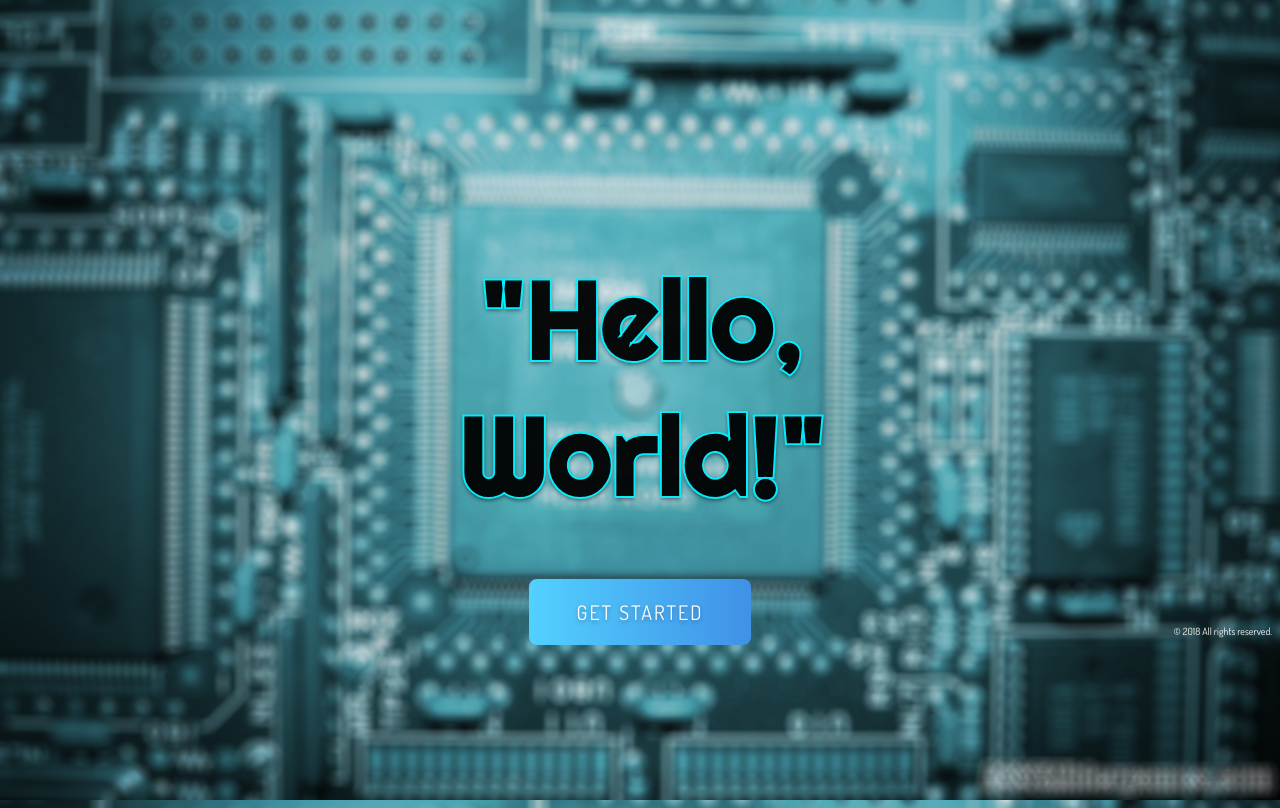
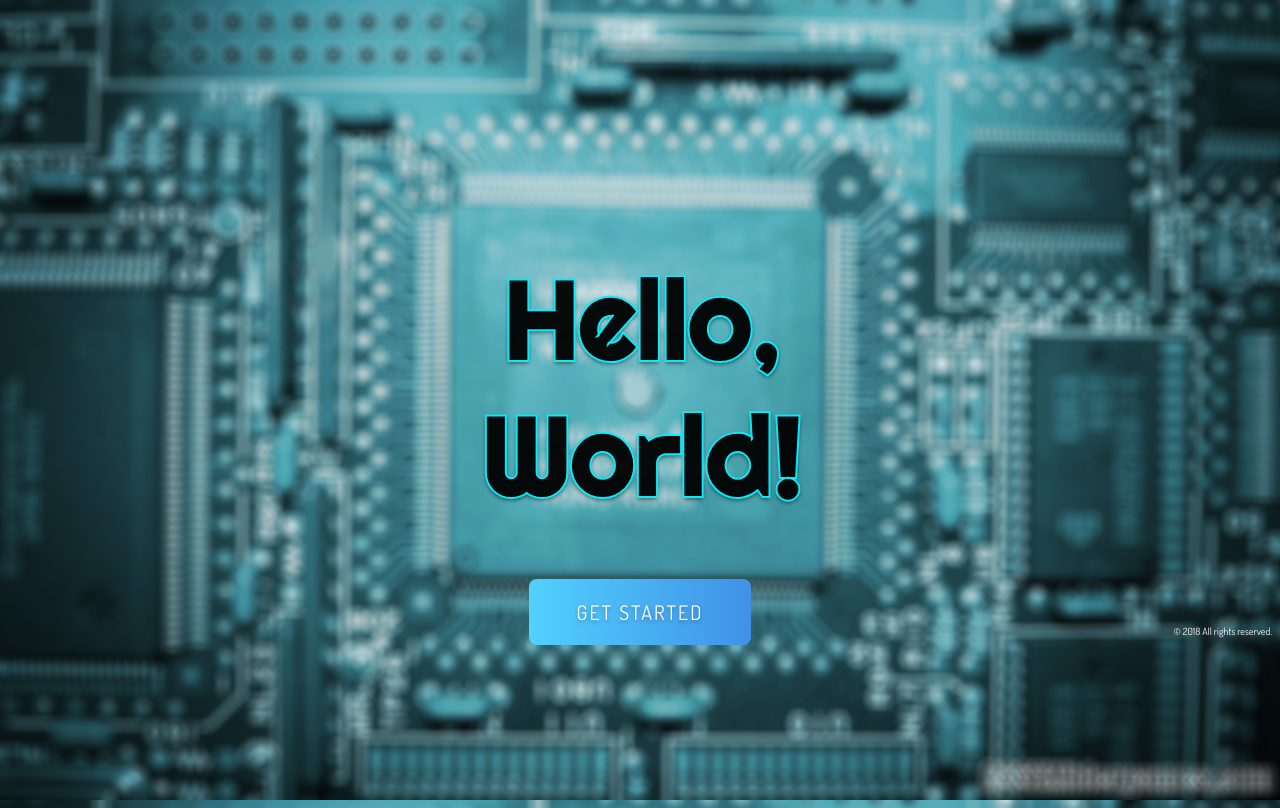
Before and after one commit to vysakh5/hello-world, a plain HTML site: page index.html in a window 1280 px wide. Drawn offline with Linux system fonts and the light colour scheme.

Commit message:
Update index.html

```diff
--- a/index.html
+++ b/index.html
@@ -56,7 +56,7 @@ h1{
 </head>
 <body>
 <div class="container">
-<h1>"Hello, World!"</h1>
+<h1>Hello, World!</h1>
 
 <a href="sub1.html" class="btn">
 GET STARTED
```
